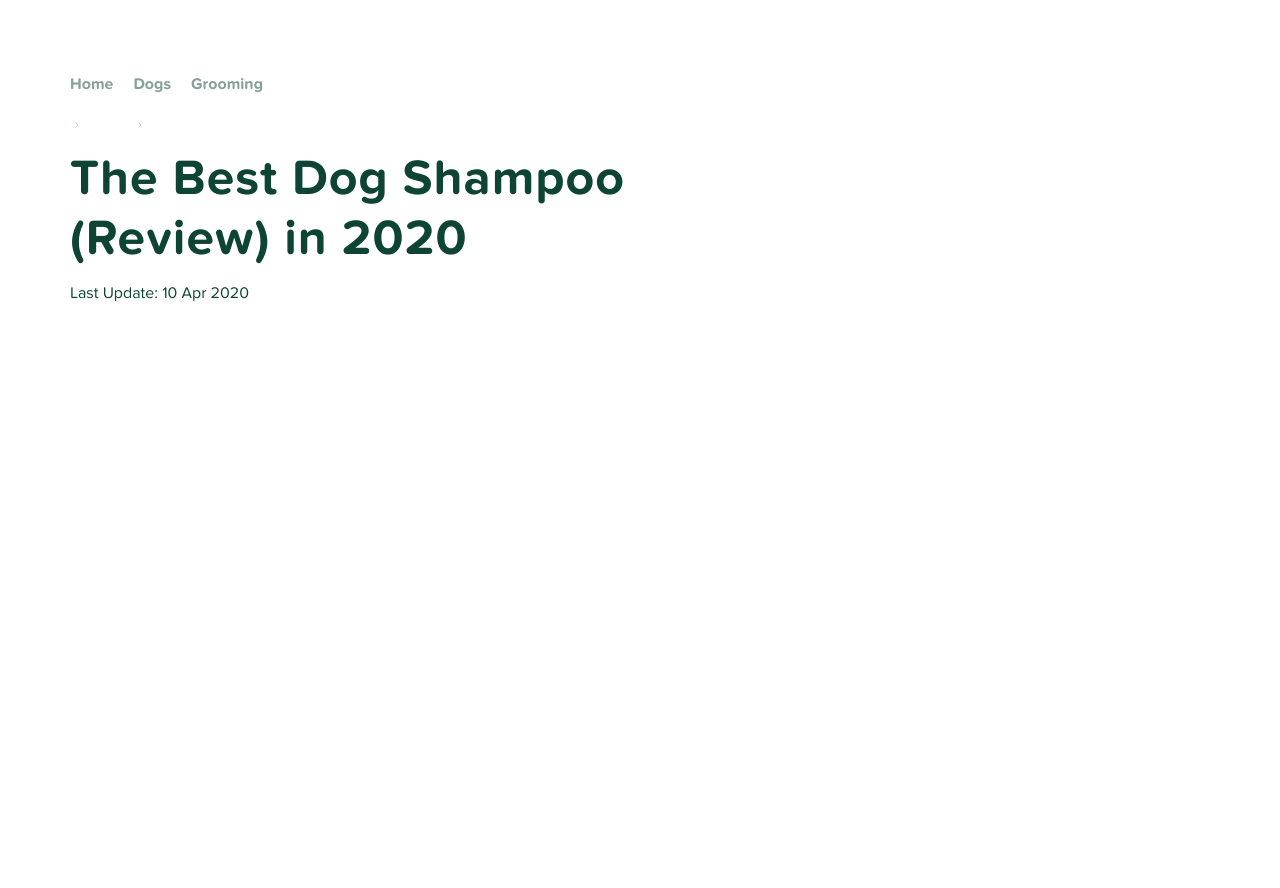
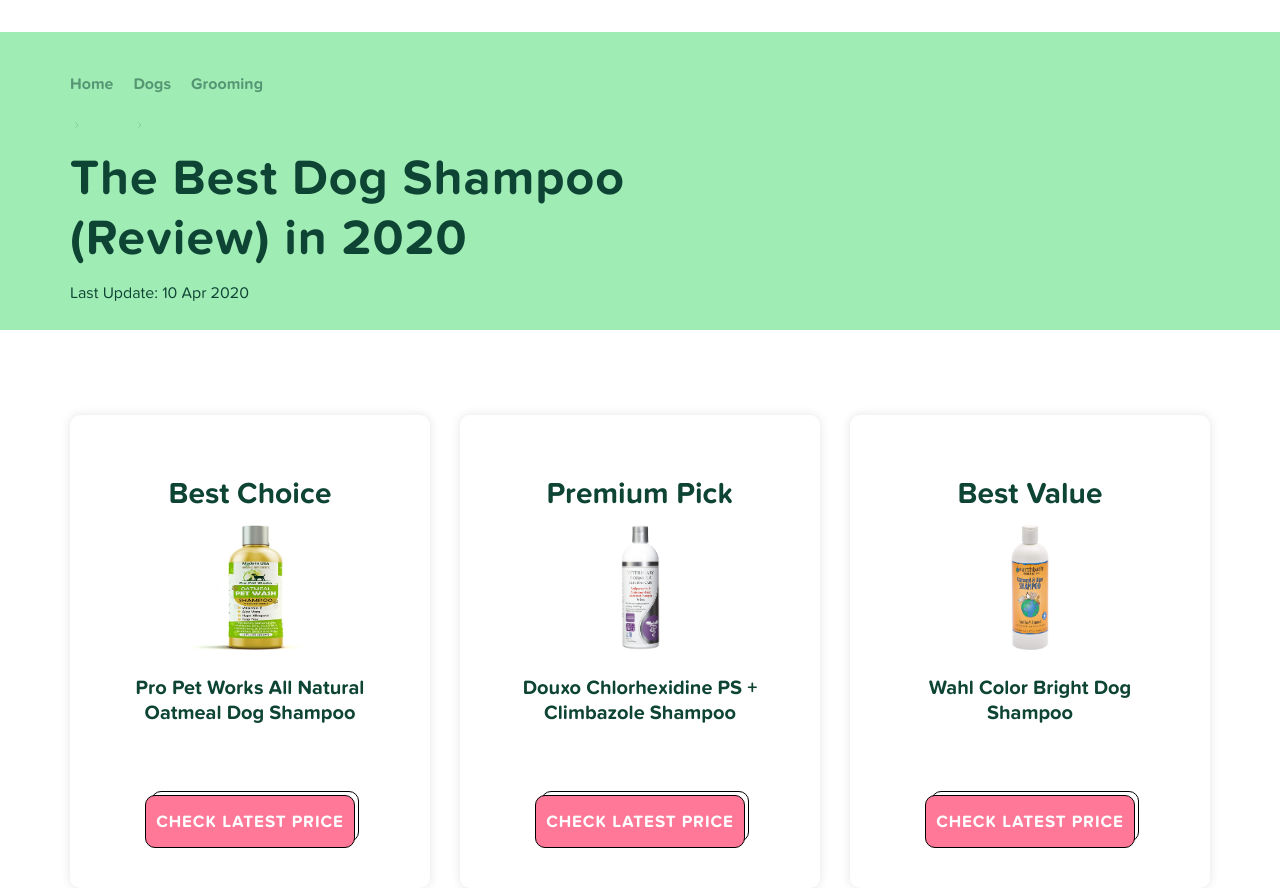
Before and after one commit to mobystudent/MyPetNeedsThat, a website: page src/pug/index.pug in a window 1280 px wide. Shown: the part 69-957 px from the top of the page. Before the commit the page ends 800 px from the top, so only its background shows below. Drawn offline with nearby package versions, Linux system fonts and the light colour scheme; files that its build step writes are made by us from their sources; files whose address does not match are found by name.

Commit message:
Add prizes section desktop

```diff
--- a/src/css/blocks/btn.scss
+++ b/src/css/blocks/btn.scss
@@ -9,6 +9,34 @@
 	&--search {
 		width: 21px;
 		height: 21px;
+	}
+
+	&--prize {
+		color: $white;
+		letter-spacing: .05em;
+		text-align: center;
+		font: 17px/125% $ProximaNovaSoftBold;
+		padding: 15px 5px;
+		max-width: 210px;
+		background: $lightPink;
+		border: 1px solid $black;
+		border-radius: 10px;
+		margin: 0 auto;
+		text-transform: uppercase;
+		position: relative;
+		display: block;
+
+		&:before {
+			content: '';
+			position: absolute;
+			top: -5px;
+			right: -5px;
+			width: 100%;
+			height: 100%;
+			border: 1px solid $black;
+			border-radius: 10px;
+			z-index: -1;
+		}
 	}
 
 	&__lines {
--- /dev/null
+++ b/src/css/blocks/prize.scss
@@ -0,0 +1,32 @@
+.prize {
+	background: $white;
+	flex: 0 0 auto;
+	width: 360px;
+	box-shadow: 0px 0px 10px rgba(72, 72, 72, 0.15);
+	border-radius: 10px;
+	margin-right: 30px;
+	padding: 55px 40px 40px;
+	position: relative;
+	z-index: 0;
+
+	&__title {
+		font: 30px/150% $ProximaNovaSoftBold;
+		color: $darkGreen;
+		text-align: center;
+		margin-bottom: 10px;
+	}
+
+	&__img {
+		display: block;
+		width: 125px;
+		height: 125px;
+		margin: 0 auto 25px;
+	}
+
+	&__descrip {
+		font: 20px/125% $ProximaNovaSoftBold;
+		color: $darkGreen;
+		text-align: center;
+		margin-bottom: 70px;
+	}
+}
--- a/src/css/common/common.scss
+++ b/src/css/common/common.scss
@@ -25,5 +25,8 @@
 }
 
 .img__item {
-	object-fit: cover;
+	&--prize {
+		height: 100%;
+		object-fit: contain;
+	}
 }
--- a/src/css/helpers/colors.scss
+++ b/src/css/helpers/colors.scss
@@ -8,3 +8,4 @@
 $pink: #FF4E78;
 $darkerGreen: #003525;
 $lightGreen: #A0ECB5;
+$black: #000;
--- a/src/css/sections/section.scss
+++ b/src/css/sections/section.scss
@@ -2,6 +2,15 @@
 	position: relative;
 
 	&--page-header {
+		background: $lightGreen;
 		padding: 40px 0 25px;
+		margin-bottom: 85px;
+	}
+
+	&__wrap {
+		&--prizes {
+			display: flex;
+			margin-right: -30px;
+		}
 	}
 }
--- a/src/css/style.scss
+++ b/src/css/style.scss
@@ -28,6 +28,7 @@
 @import "blocks/breadcrums.scss";
 @import "blocks/title.scss";
 @import "blocks/time.scss";
+@import "blocks/prize.scss";
 
 //Sections
 @import "sections/header.scss";
--- a/src/pug/index.pug
+++ b/src/pug/index.pug
@@ -18,5 +18,21 @@
 						h1.title.title--page The Best Dog Shampoo (Review) in 2020
 						time.time.time--page(datetime="2020-04-10") Last Update: 10 Apr 2020
 
+			section.section.section--prizes
+				.container
+					.section__wrap.section__wrap--prizes
+
+						- const prizeTitle = ['Best Choice', 'Premium Pick', 'Best Value'];
+						- const prizeDescrip = ['Pro Pet Works All Natural Oatmeal Dog Shampoo', 'Douxo Chlorhexidine PS + Climbazole Shampoo', 'Wahl Color Bright Dog Shampoo'];
+
+						- for (let i = 0; i < 3; i++)
+
+							.prize
+								.prize__icon
+								h3.prize__title=prizeTitle[i]
+								picture.prize__img.img
+									img.img__item.img__item--prize(src=`img/shampoo-${i+1}.png` alt=`shampoo-${i+1}`)
+								p.prize__descrip=prizeDescrip[i]
+								a.bnt.btn--prize(href="#") check latest price
 
 		include footer.pug
```
Also changed, not shown: src/img/shampoo-1.png (added), src/img/shampoo-2.png (added), src/img/shampoo-3.png (added), src/template/index.html.
